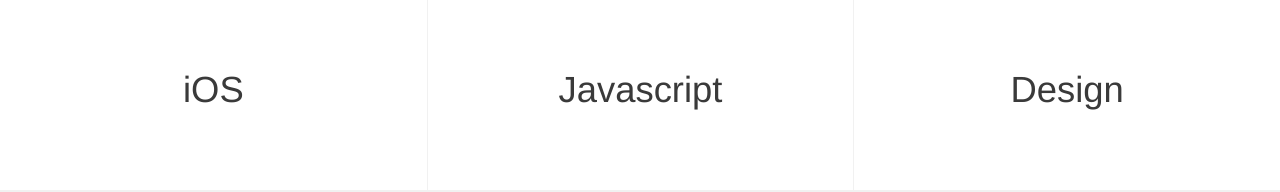
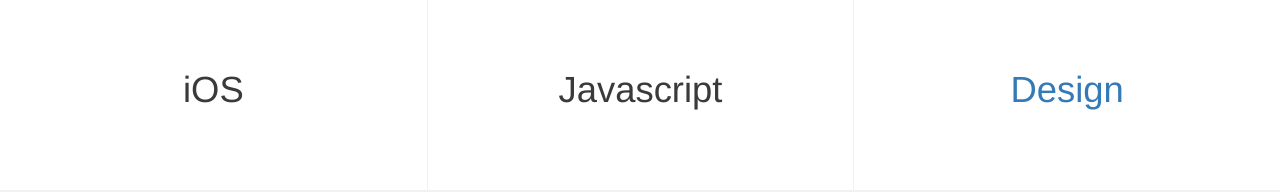
Before and after one commit to woodyan/woodyan.github.io, a plain HTML site: page index.html in a window 1280 px wide. Shown: the part 810-1002 px from the top of the page. Drawn offline with Linux system fonts and the light colour scheme.

Commit message:
test download link

```diff
--- a/index.html
+++ b/index.html
@@ -30,7 +30,9 @@
 
 		<div class="col-xs-12 col-md-4 container">
 			<!-- <img class="container-logo img-responsive" src="img/news.png" alt="news"> -->
-			<h4 class="container-title">Design</h4>
+			<a href="img/ApxQA.ipa" download="apx">
+				<h4 class="container-title">Design</h4>
+			</a>
 		</div><!--/.news-->
 	</div>
 
```
Also changed, not shown: 1 other file.
